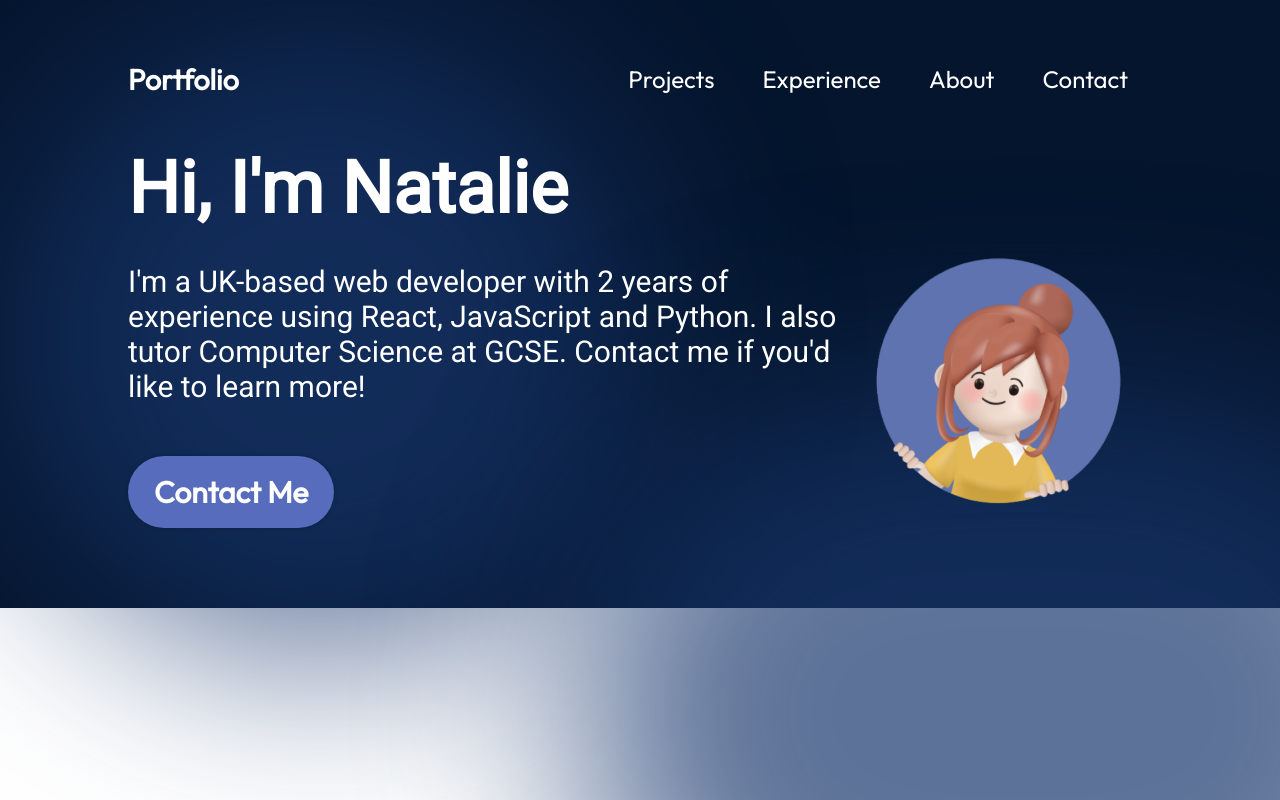
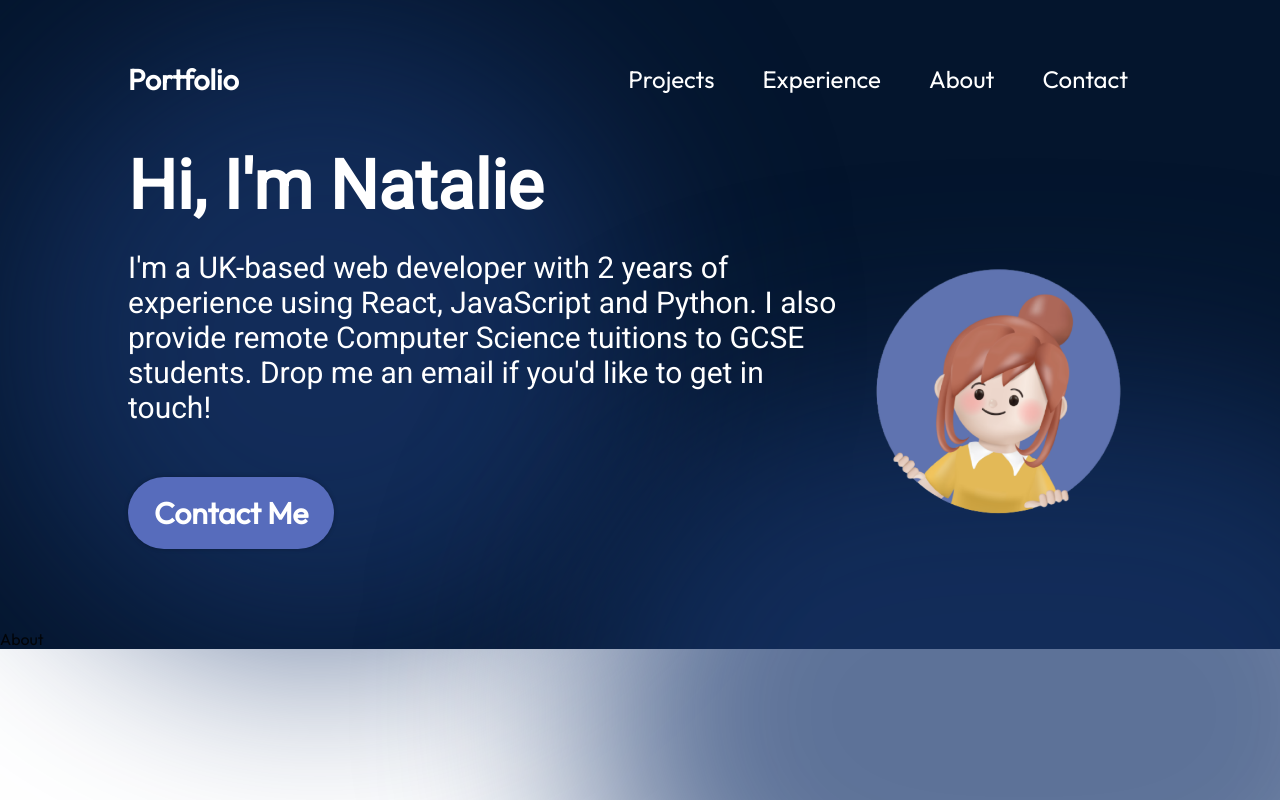
Before and after one commit to Nadia982/portfolio-2024-05, a React (Vite) app: page / in a window 1280 px wide. Shown: the top 800 px of the page. Built offline with nearby package versions, Linux system fonts and the light colour scheme.

Commit message:
misc updates

```diff
--- a/src/App.jsx
+++ b/src/App.jsx
@@ -1,5 +1,6 @@
 import styles from "./App.module.css";
 import {Hero} from "./components/Hero/Hero.jsx";
+import {About} from "./components/About/About.jsx";
 import Navbar from "./components/Navbar/Navbar.jsx";
 import React from "react";
 
@@ -9,6 +10,7 @@ function App() {
     <div className={styles.App}>
      <Navbar/>
      <Hero/>
+     <About/>
     </div>
   )
 }
--- /dev/null
+++ b/src/components/About/About.jsx
@@ -0,0 +1,7 @@
+import React from 'react'
+
+export const About = () => {
+  return (
+    <div>About</div>
+  )
+}
--- a/src/components/Hero/Hero.jsx
+++ b/src/components/Hero/Hero.jsx
@@ -8,7 +8,7 @@ export const Hero = () => {
       <div className={styles.content}>
         <h1 className={styles.title}>Hi, I'm Natalie</h1>
         <p className={styles.description}>
-          I'm a UK-based web developer with 2 years of experience using React, JavaScript and Python. I also tutor Computer Science at GCSE. Contact me if you'd like to learn more!
+          I'm a UK-based web developer with 2 years of experience using React, JavaScript and Python. I also provide remote Computer Science tuitions to GCSE students. Drop me an email if you'd like to get in touch!
         </p>
         <a href="#" className={styles.contactBtn}>
         {/* <a href="mailto:myemail@email.com" className={styles.contactBtn}> */}
--- a/src/components/Hero/Hero.module.css
+++ b/src/components/Hero/Hero.module.css
@@ -20,9 +20,9 @@
 }
 
 .title {
-  font-size: 72px;
+  font-size: 68px;
   font-weight: 900;
-  margin-bottom: 33px;
+  margin-bottom: 24px;
   font-family: var(--font-roboto);
   /* background: linear-gradient(
     90deg,
```
Also changed, not shown: src/components/About/About.module.css (added).
